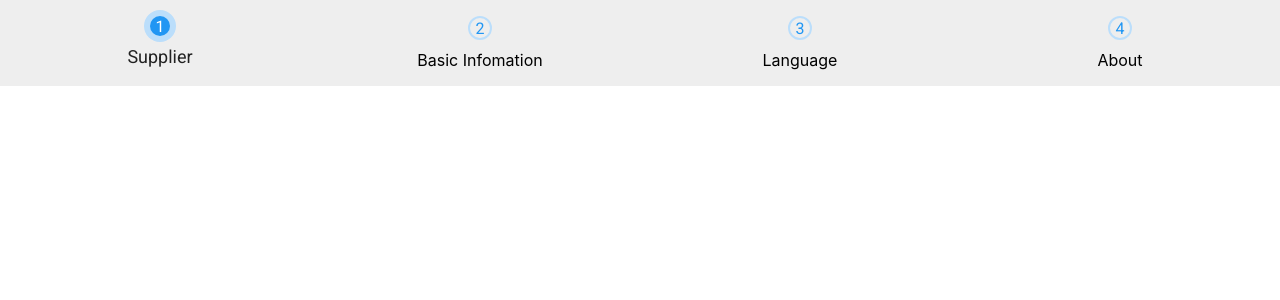
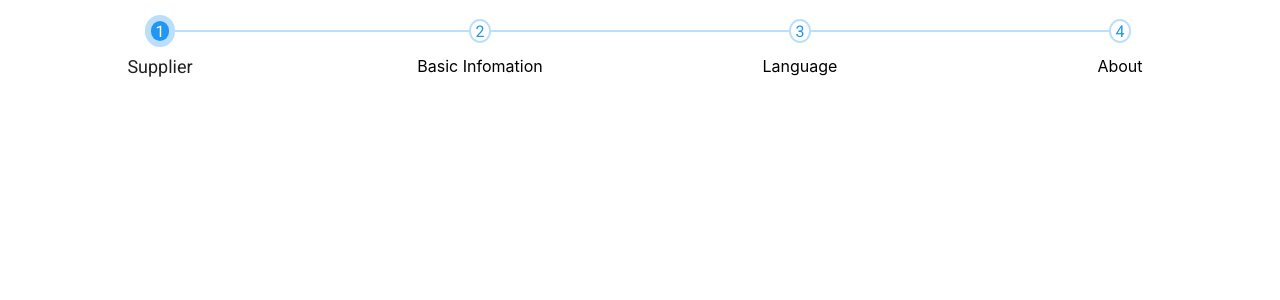
Before and after one commit to hungthuanmk/nab-stepper, a React (Create React App) app: page / in a window 1280 px wide. Shown: the top 300 px of the page. Built offline with nearby package versions, Linux system fonts and the light colour scheme.

Commit message:
Done basic lines

```diff
--- a/src/App.js
+++ b/src/App.js
@@ -5,7 +5,7 @@ import { Stepper, Step } from "./components/Stepper/Stepper";
 function App() {
     const [currentStepKey, setStepKey] = useState("a");
     return (
-        <div className="App">
+        <div className="App" style={{width: "100vw", height: "100vh"}}>
             <Stepper
                 activeStepKey={currentStepKey}
                 onOrderChange={(newStepKey) => setStepKey(newStepKey)}
--- a/src/components/Stepper/Step.scss
+++ b/src/components/Stepper/Step.scss
@@ -33,6 +33,8 @@ desk-body {
     display: flex;
     flex: 1;
     align-items: center;
+    cursor: pointer;
+    // background-color: rgba(0, 255, 255, 0.1);
 
     &:hover {
         background-color: $cl-black8;
@@ -41,13 +43,17 @@ desk-body {
 
     @include mobile {
         flex-direction: row;
+        // width: 100%;
+        // height: 100%;
     }
     @include desktop {
         flex-direction: column;
+        height: 100%;
     }
 
     &-number {
         &-visited {
+            margin: auto;
             border-radius: 50%;
             background-color: $cl-primary;
             color: $cl-white;
@@ -74,7 +80,6 @@ desk-body {
         }
     }
 
-
     &-label {
         &-common {
             text-align: center;
@@ -95,7 +100,6 @@ desk-body {
             @extend .step-label-common;
             @extend desk-h3-font;
             @extend desk-h3-color;
-
         }
         &-unvisited {
             @extend .step-label-common;
@@ -107,3 +111,48 @@ desk-body {
         }
     }
 }
+
+.number-area {
+    // background-color: rgba(0, 255, 0, 0.1);
+    display: flex;
+    align-items: center;
+
+    @include mobile {
+        height: 120%;
+        width: 30px;
+        flex-direction: column;
+    }
+    @include desktop {
+        height: 30px;
+        width: 120%;
+        flex-direction: row;
+    }
+}
+
+.number-area-line {
+    // color: black;
+    @include mobile {
+        width: 2px;
+        height: 50%;
+    }
+    @include desktop {
+        width: 50%;
+        height: 2px;
+    }
+
+    &-bold {
+        background-color: $cl-primary;
+        @include mobile {
+            width: 4px;
+        }
+        @include desktop {
+            height: 4px;
+        }
+    }
+    &-visible {
+        background-color: $cl-primary-light;
+    }
+    &-hidden {
+        background-color: none;
+    }
+}
--- a/src/components/Stepper/Stepper.js
+++ b/src/components/Stepper/Stepper.js
@@ -21,15 +21,34 @@ class Step extends Component {
     getStyle = (className) => this.styleMap[this.props.state][className];
 
     render() {
+        let lineBeforeStyle = this.props.start
+            ? "number-area-line-hidden"
+            : "number-area-line-visible";
+        let lineAfterStyle = this.props.end
+            ? "number-area-line-hidden"
+            : "number-area-line-visible";
+
+        if (this.props.state === "visited") {
+            lineBeforeStyle = this.props.start === false ? "number-area-line-bold" : "";
+            lineAfterStyle = "number-area-line-bold";
+        }
+        if (this.props.state === "activated" && this.props.start === false)
+            lineBeforeStyle = "number-area-line-bold";
+
         return (
             <div
                 className="step"
                 onClick={() => this.props.onStepClick(this.props.activateKey)}
             >
                 {/* number */}
-                <div className={this.getStyle("number")}>
-                    {this.props._number}
+                <div className="number-area">
+                    <div className={`number-area-line ${lineBeforeStyle}`} />
+                    <div className={this.getStyle("number")}>
+                        {this.props._number}
+                    </div>
+                    <div className={`number-area-line ${lineAfterStyle}`} />
                 </div>
+
                 {/* text */}
                 <div className={this.getStyle("label")}>{this.props.title}</div>
             </div>
@@ -70,6 +89,8 @@ class Stepper extends Component {
                             idx,
                             this.state.activeStepKey
                         ),
+                        start: (idx === 0),
+                        end: (idx === this.props.children.length - 1),
                     })
                 )}
             </div>
--- a/src/components/Stepper/Stepper.scss
+++ b/src/components/Stepper/Stepper.scss
@@ -4,7 +4,7 @@ $mobile-width: 480px;
 // $tablet-width: 768px;
 // $desktop-width: 1024px;
 @mixin mobile {
-    @media (max-width: #{$mobile-width - 1px}) {
+    @media (min-width: 0) and (max-width: #{$mobile-width - 1px}) {
         @content;
     }
 }
@@ -22,15 +22,18 @@ cl-neutral-4 {
 
 .stepper {
     display: flex;
-    width: 100%;
-    background-color: $cl-neural-3;
+    // background-color: $cl-neural-3;
+    justify-content: space-between;
+    // padding: 10px;
 
     @include mobile {
         // background-color: red;
         flex-direction: column;
+        height: 100%;
     }
     @include desktop {
         // background-color: blue;
         flex-direction: row;
+        width: 100%;
     }
 }
--- a/src/components/Stepper/StyleVars.scss
+++ b/src/components/Stepper/StyleVars.scss
@@ -1,4 +1,3 @@
-$bgColor: red;
 $cl-white: #ffffff;
 $cl-primary: #2196f3;
 $cl-primary-dark: #177fdb;
```
